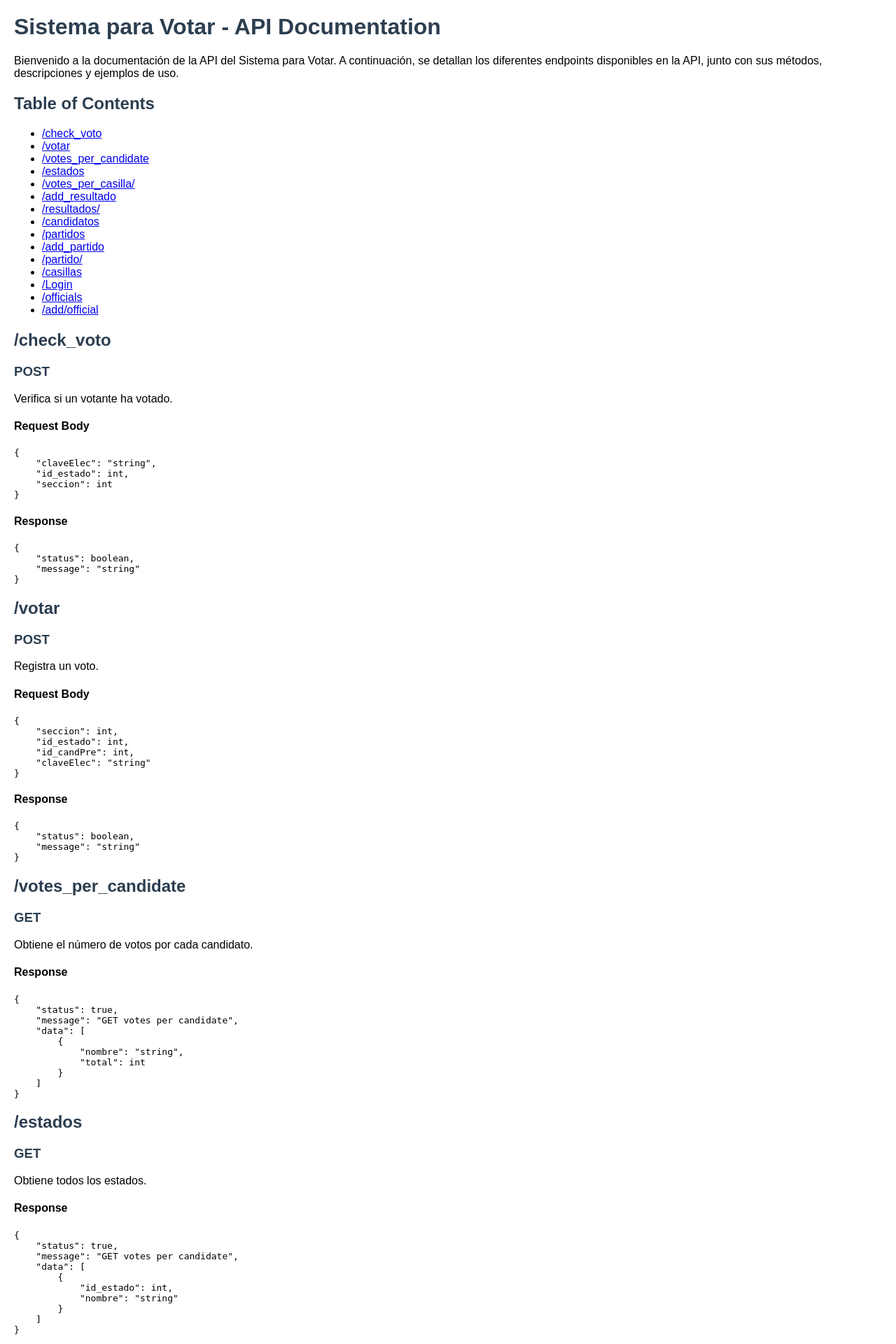
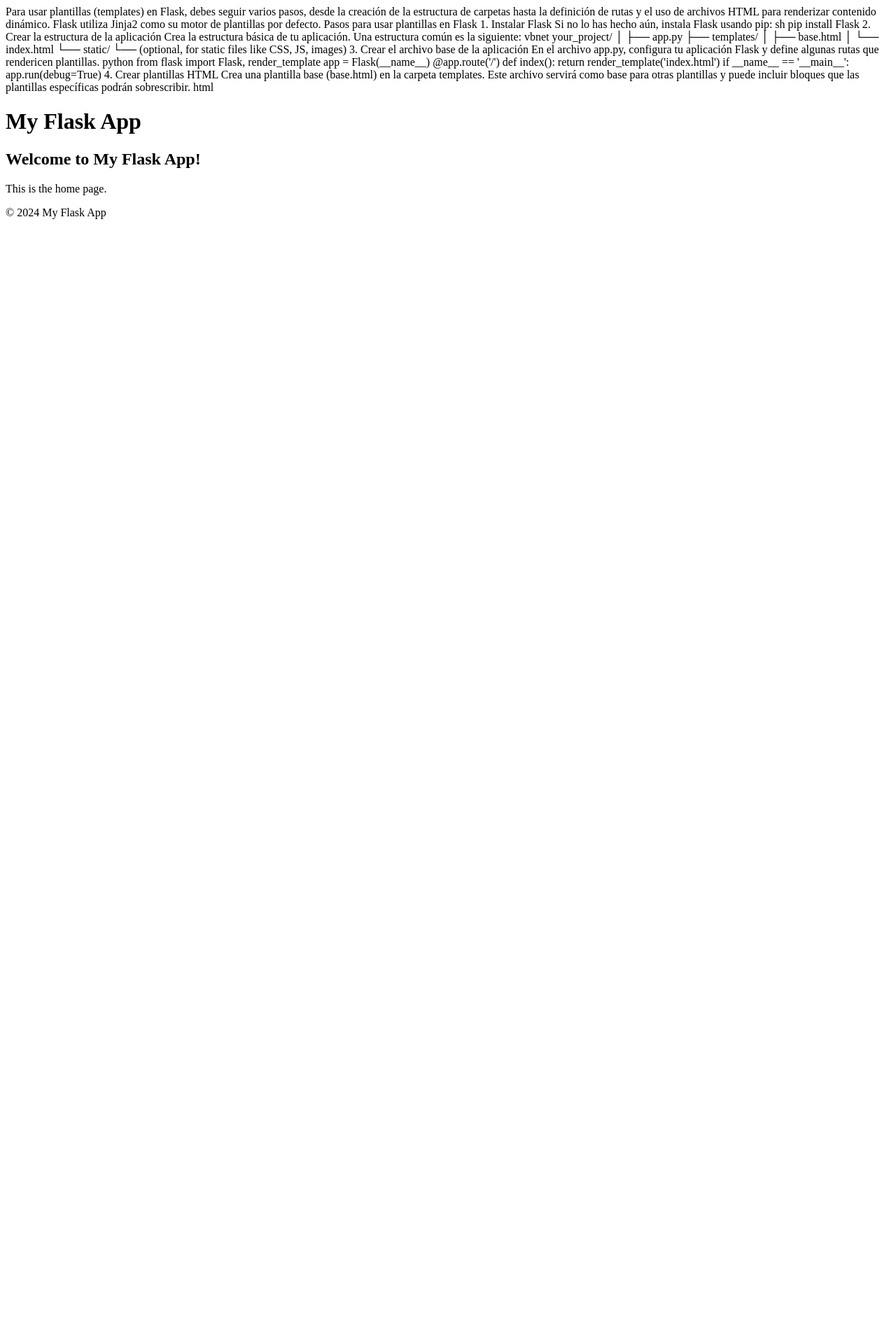
Before and after one commit to ricardoMogas/PyVotingSistem, a Flask app: page / in a window 1280 px wide. Shown: the top 1920 px of the page at 70% size. After the commit the page ends 313 px from the top, so only its background shows below. Run offline with Flask 3, Linux system fonts and the light colour scheme.

Commit message:
correcciones

```diff
--- a/backend/requirements.txt
+++ b/backend/requirements.txt
@@ -4,7 +4,3 @@
 db-sqlite3==0.0.1
 flask-cors==4.0.1
 flask-restplus==0.13.0
-flask-restx==1.3.0
-flask-restplus==0.13.0
-flask-restx==1.3.0
-werkzeug==0.16.1
--- a/backend/templates/base.html
+++ b/backend/templates/base.html
@@ -1,211 +1,67 @@
+Para usar plantillas (templates) en Flask, debes seguir varios pasos, desde la creación de la estructura de carpetas hasta la definición de rutas y el uso de archivos HTML para renderizar contenido dinámico. Flask utiliza Jinja2 como su motor de plantillas por defecto.
+Pasos para usar plantillas en Flask
+1. Instalar Flask
+
+Si no lo has hecho aún, instala Flask usando pip:
+
+sh
+
+pip install Flask
+
+2. Crear la estructura de la aplicación
+
+Crea la estructura básica de tu aplicación. Una estructura común es la siguiente:
+
+vbnet
+
+your_project/
+│
+├── app.py
+├── templates/
+│   ├── base.html
+│   └── index.html
+└── static/
+    └── (optional, for static files like CSS, JS, images)
+
+3. Crear el archivo base de la aplicación
+
+En el archivo app.py, configura tu aplicación Flask y define algunas rutas que rendericen plantillas.
+
+python
+
+from flask import Flask, render_template
+
+app = Flask(__name__)
+
+@app.route('/')
+def index():
+    return render_template('index.html')
+
+if __name__ == '__main__':
+    app.run(debug=True)
+
+4. Crear plantillas HTML
+
+Crea una plantilla base (base.html) en la carpeta templates. Este archivo servirá como base para otras plantillas y puede incluir bloques que las plantillas específicas podrán sobrescribir.
+
+html
+
+<!DOCTYPE html>
+<html lang="en">
 <head>
     <meta charset="UTF-8">
-    <title>Sistema para Votar</title>
-    <style>
-        body {
-            font-family: Arial, sans-serif;
-            margin: 20px;
-        }
-        h1, h2, h3 {
-            color: #2c3e50;
-        }
-        table {
-            width: 100%;
-            border-collapse: collapse;
-            margin-bottom: 20px;
-        }
-        th, td {
-            padding: 10px;
-            text-align: left;
-            border-bottom: 1px solid #ddd;
-        }
-        th {
-            background-color: #f2f2f2;
-        }
-    </style>
+    <title>{% block title %}My Flask App{% endblock %}</title>
 </head>
 <body>
-    <h1>Sistema para Votar - API Documentation</h1>
-    <p>Bienvenido a la documentación de la API del Sistema para Votar. A continuación, se detallan los diferentes endpoints disponibles en la API, junto con sus métodos, descripciones y ejemplos de uso.</p>
-
-    <h2>Table of Contents</h2>
-    <ul>
-        <li><a href="#check_voto">/check_voto</a></li>
-        <li><a href="#votar">/votar</a></li>
-        <li><a href="#votes_per_candidate">/votes_per_candidate</a></li>
-        <li><a href="#get_estados">/estados</a></li>
-        <li><a href="#votes_per_casilla">/votes_per_casilla/<int:id_casilla></a></li>
-        <li><a href="#add_resultado">/add_resultado</a></li>
-        <li><a href="#get_resultados">/resultados/<int:Id_casilla></a></li>
-        <li><a href="#get_candidatos">/candidatos</a></li>
-        <li><a href="#get_partidos">/partidos</a></li>
-        <li><a href="#add_partido">/add_partido</a></li>
-        <li><a href="#delete_partido">/partido/<int:id></a></li>
-        <li><a href="#get_casillas">/casillas</a></li>
-        <li><a href="#Login">/Login</a></li>
-        <li><a href="#get_users">/officials</a></li>
-        <li><a href="#add_user">/add/official</a></li>
-    </ul>
-
-    <h2 id="check_voto">/check_voto</h2>
-    <h3>POST</h3>
-    <p>Verifica si un votante ha votado.</p>
-    <h4>Request Body</h4>
-    <pre>{
-    "claveElec": "string",
-    "id_estado": int,
-    "seccion": int
-}</pre>
-    <h4>Response</h4>
-    <pre>{
-    "status": boolean,
-    "message": "string"
-}</pre>
-
-    <h2 id="votar">/votar</h2>
-    <h3>POST</h3>
-    <p>Registra un voto.</p>
-    <h4>Request Body</h4>
-    <pre>{
-    "seccion": int,
-    "id_estado": int,
-    "id_candPre": int,
-    "claveElec": "string"
-}</pre>
-    <h4>Response</h4>
-    <pre>{
-    "status": boolean,
-    "message": "string"
-}</pre>
-
-    <h2 id="votes_per_candidate">/votes_per_candidate</h2>
-    <h3>GET</h3>
-    <p>Obtiene el número de votos por cada candidato.</p>
-    <h4>Response</h4>
-    <pre>{
-    "status": true,
-    "message": "GET votes per candidate",
-    "data": [
-        {
-            "nombre": "string",
-            "total": int
-        }
-    ]
-}</pre>
-
-    <h2 id="get_estados">/estados</h2>
-    <h3>GET</h3>
-    <p>Obtiene todos los estados.</p>
-    <h4>Response</h4>
-    <pre>{
-    "status": true,
-    "message": "GET votes per candidate",
-    "data": [
-        {
-            "id_estado": int,
-            "nombre": "string"
-        }
-    ]
-}</pre>
-
-    <h2 id="votes_per_casilla">/votes_per_casilla/<int:id_casilla></h2>
-    <h3>GET</h3>
-    <p>Obtiene los votos por casilla.</p>
-    <h4>Response</h4>
-    <pre>{
-    "status": true,
-    "message": "GET votes per casilla",
-    "data": [
-        {
-            "Id_Voto": int,
-            "Fecha": "YYYY-MM-DD",
-            "Candidato": "string",
-            "Id_Casilla": int
-        }
-    ],
-    "Count": [
-        {
-            "nombre": "string",
-            "partido": "string",
-            "total": int
-        }
-    ]
-}</pre>
-
-    <h2 id="add_resultado">/add_resultado</h2>
-    <h3>POST</h3>
-    <p>Agrega un resultado.</p>
-    <h4>Request Body</h4>
-    <pre>{
-    "Id_Casilla": int,
-    "PDF": "base64string"
-}</pre>
-    <h4>Response</h4>
-    <pre>{
-    "status": boolean,
-    "message": "string"
-}</pre>
-
-    <h2 id="get_resultados">/resultados/<int:Id_casilla></h2>
-    <h3>GET</h3>
-    <p>Obtiene los resultados de una casilla específica.</p>
-    <h4>Response</h4>
-    <pre>{
-    "status": true,
-    "message": "GET resultados",
-    "data": [
-        {
-            "Id_RE": int,
-            "totalVotos": int,
-            "Id_Casilla": int,
-            "PDF": "base64string",
-            "date": "YYYY-MM-DD"
-        }
-    ]
-}</pre>
-
-    <h2 id="get_candidatos">/candidatos</h2>
-    <h3>GET</h3>
-    <p>Obtiene todos los candidatos.</p>
-    <h4>Response</h4>
-    <pre>{
-    "status": true,
-    "message": "GET candidatos",
-    "data": [
-        {
-            "Id_CandPre": int,
-            "nombreComp": "string",
-            "partido": "string",
-            "descripcion": "string",
-            "imagen": "base64string",
-            "imagenPart": "base64string"
-        }
-    ]
-}</pre>
-
-    <h2 id="get_partidos">/partidos</h2>
-    <h3>GET</h3>
-    <p>Obtiene todos los partidos.</p>
-    <h4>Response</h4>
-    <pre>{
-    "status": true,
-    "message": "GET partidos",
-    "data": [
-        {
-            "id_partido": int,
-            "nombre": "string",
-            "siglas": "string",
-            "imagen": "base64string"
-        }
-    ]
-}</pre>
-
-    <h2 id="add_partido">/add_partido</h2>
-    <h3>POST</h3>
-    <p>Agrega un nuevo partido.</p>
-    <h4>Request Body</h4>
-    <pre>{
-    "nombre": "string",
-    "siglas": "string",
-    "imagen": "base64string"
-}
+    <header>
+        <h1>My Flask App</h1>
+    </header>
+    <main>
+        {% block content %}
+        {% endblock %}
+    </main>
+    <footer>
+        <p>&copy; 2024 My Flask App</p>
+    </footer>
+</body>
+</html>
```
Also changed, not shown: backend/Database/migrate_tables.py (deleted, +0 -27 lines), 1 other file.
